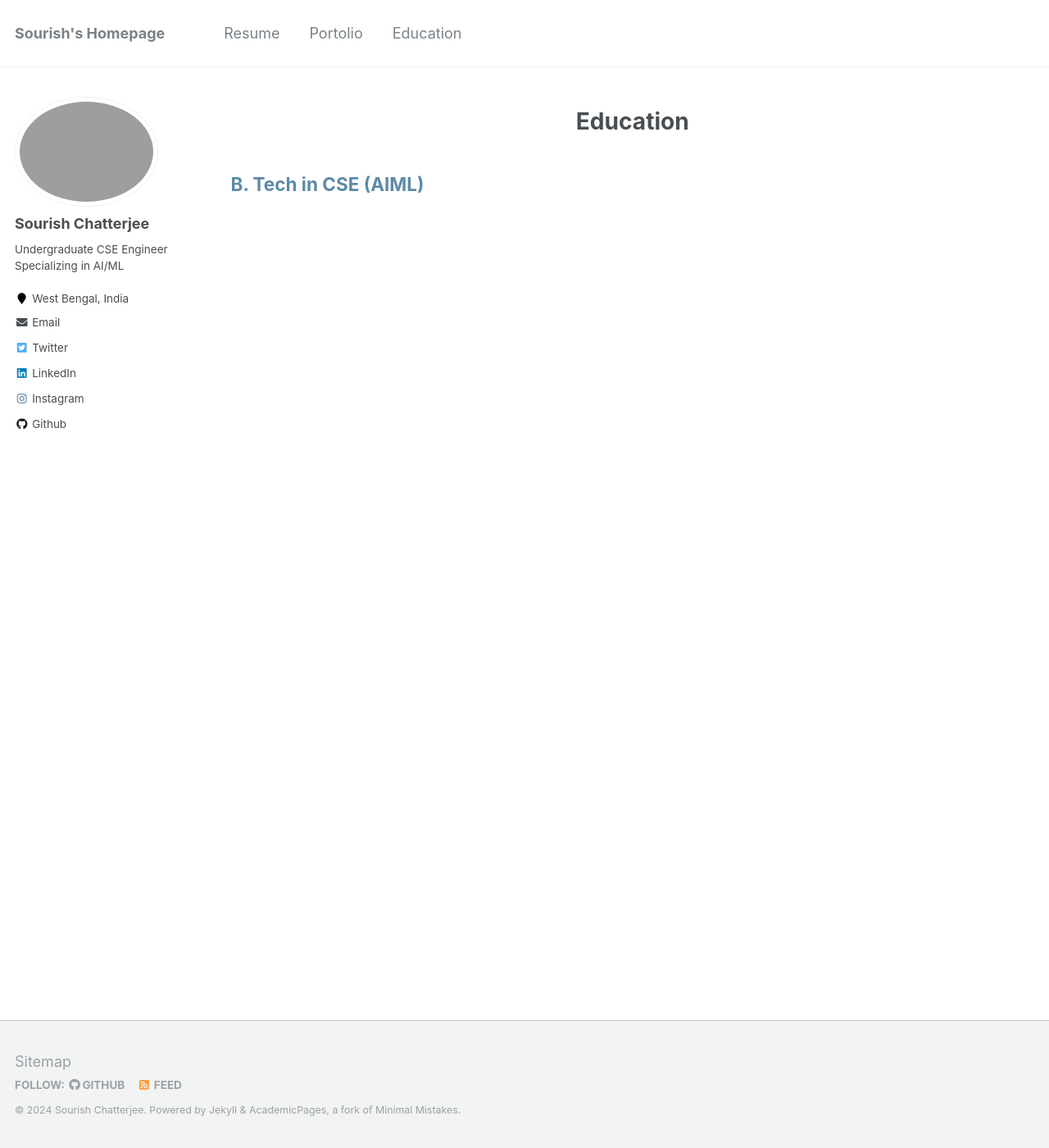
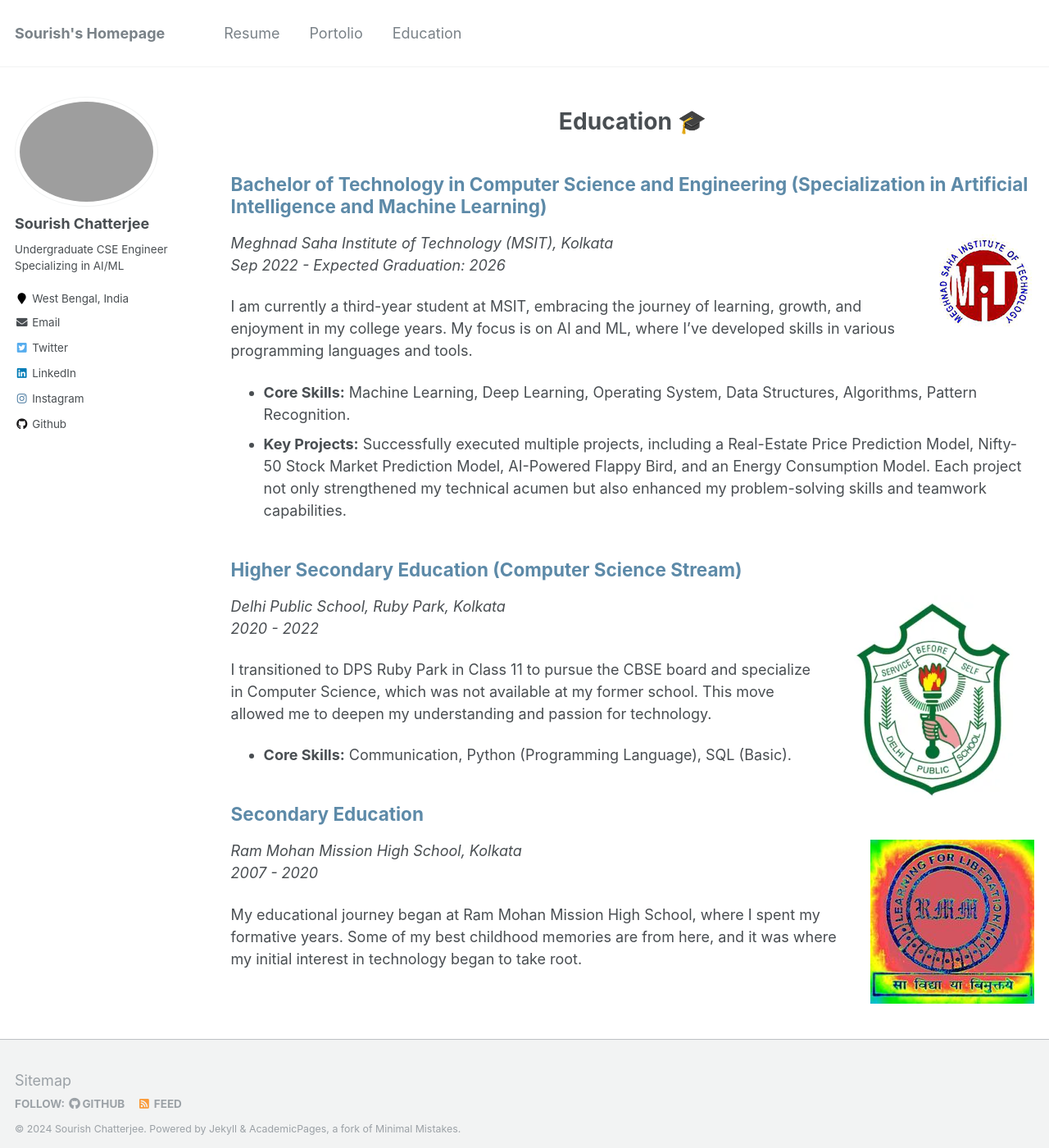
Before and after one commit to Nexalyze/Nexalyze.github.io, a Jekyll site: the page built from _pages/education.md, in a window 1280 px wide and 1400 px high. Shown: the whole window at 82% size. Built offline with Jekyll 4.4.1, drawn with Linux system fonts in a browser that asks for light colours.

Commit message:
File Changes

```diff
--- a/_pages/education.md
+++ b/_pages/education.md
@@ -4,5 +4,32 @@ title: ""
 permalink: /education/
 author_profile: true
 ---
-<h1 align=center>Education</h1>
-<h2 style='color:#5D8AA8;'>B. Tech in CSE (AIML)</h2>
+<h1 align=center>Education 🎓</h1>
+<h2 style='color:#5D8AA8;'>Bachelor of Technology in Computer Science and Engineering (Specialization in Artificial Intelligence and Machine Learning)</h2>
+
+![MSIT](/images/msit.png){: .align-right}
+*Meghnad Saha Institute of Technology (MSIT), Kolkata*
+*Sep 2022 - Expected Graduation: 2026*
+
+I am currently a third-year student at MSIT, embracing the journey of learning, growth, and enjoyment in my college years. My focus is on AI and ML, where I've developed skills in various programming languages and tools.
+
+- **Core Skills:**  Machine Learning, Deep Learning, Operating System, Data Structures, Algorithms, Pattern Recognition.
+- **Key Projects:** Successfully executed multiple projects, including a Real-Estate Price Prediction Model, Nifty-50 Stock Market Prediction Model, AI-Powered Flappy Bird, and an Energy Consumption Model. Each project not only strengthened my technical acumen but also enhanced my problem-solving skills and teamwork capabilities.
+
+<h2 style='color:#5D8AA8;'>Higher Secondary Education (Computer Science Stream)</h2>
+
+![DPSRPK](/images/dpsrpk.webp){: .align-right}
+*Delhi Public School, Ruby Park, Kolkata*
+*2020 - 2022*
+
+I transitioned to DPS Ruby Park in Class 11 to pursue the CBSE board and specialize in Computer Science, which was not available at my former school. This move allowed me to deepen my understanding and passion for technology.
+
+- **Core Skills:** Communication, Python (Programming Language), SQL (Basic).
+
+<h2 style='color:#5D8AA8;'>Secondary Education</h2>
+
+![RMMHS](/images/rmmhs.jpg){: .align-right}
+*Ram Mohan Mission High School, Kolkata*
+*2007 - 2020*
+
+My educational journey began at Ram Mohan Mission High School, where I spent my formative years. Some of my best childhood memories are from here, and it was where my initial interest in technology began to take root.
```
Also changed, not shown: images/dpsrpk.webp (added), images/msit.png (added), images/rmmhs.jpg (added).
